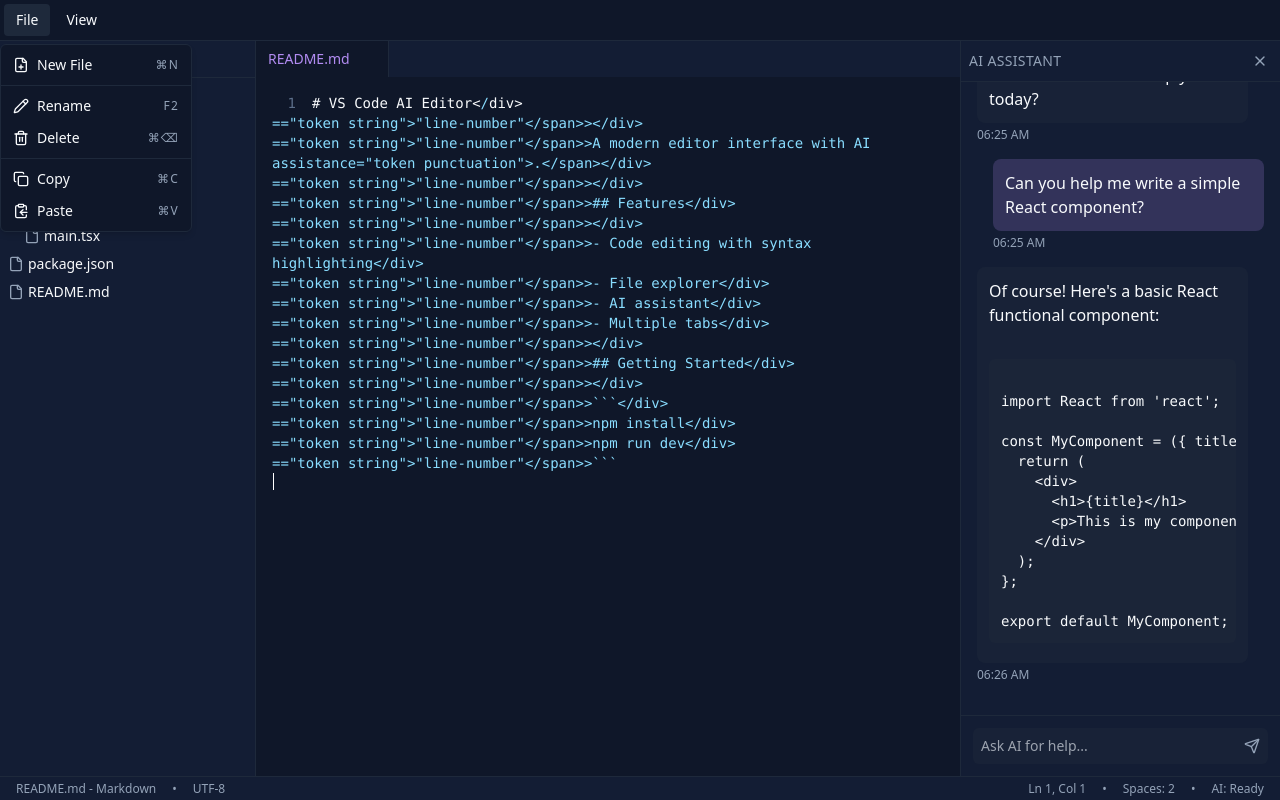
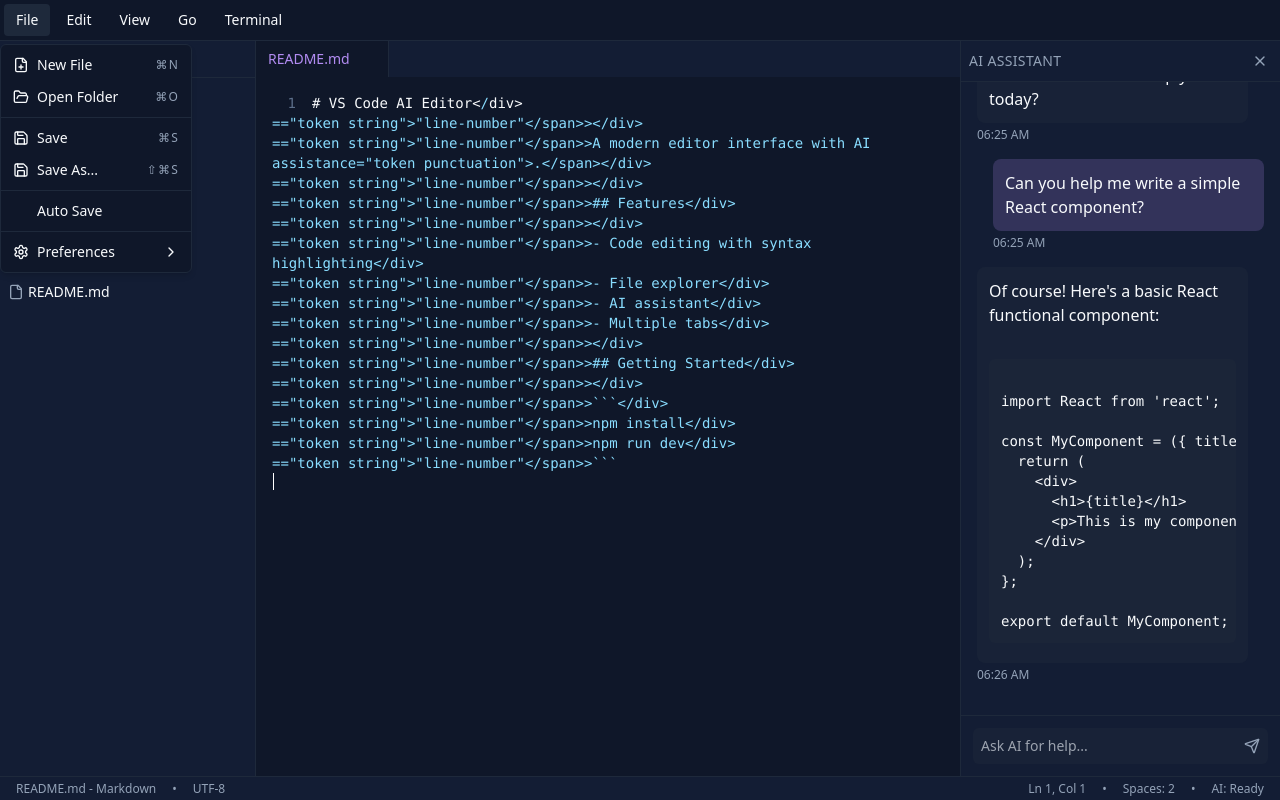
Before and after one commit to unworldX/ai-editor-vision, a React (Vite) app: page / in a window 1280 px wide. Both pictures are taken after a click on the button "File". Built offline with nearby package versions, Linux system fonts and the light colour scheme.

Commit message:
Add menu bar items
Implement the menu bar with the specified items and submenus.

```diff
--- a/src/components/MenuBar.tsx
+++ b/src/components/MenuBar.tsx
@@ -8,16 +8,35 @@ import {
   MenubarSeparator,
   MenubarShortcut,
   MenubarTrigger,
+  MenubarSub,
+  MenubarSubContent,
+  MenubarSubTrigger,
+  MenubarCheckboxItem,
 } from './ui/menubar';
 import { FileItem } from '../utils/mockData';
 import {
   FilePlus,
-  Trash2,
-  Copy,
+  FolderOpen,
+  Save,
   ClipboardCopy,
   Terminal,
   LayoutDashboard,
   Pencil,
+  Settings,
+  FileSearch,
+  FolderSearch,
+  Undo2,
+  Redo2,
+  Scissors,
+  Copy,
+  Eye,
+  EyeOff,
+  Trash2,
+  Search,
+  ChevronDown,
+  Menu,
+  Maximize2,
+  Minimize2,
 } from 'lucide-react';
 
 interface MenuBarProps {
@@ -52,18 +71,60 @@ const MenuBar: React.FC<MenuBarProps> = ({
               New File
               <MenubarShortcut>⌘N</MenubarShortcut>
             </MenubarItem>
-            <MenubarSeparator />
-            <MenubarItem onClick={onRename} disabled={!activeFile}>
-              <Pencil className="w-4 h-4 mr-2" />
-              Rename
-              <MenubarShortcut>F2</MenubarShortcut>
-            </MenubarItem>
-            <MenubarItem onClick={onDelete} disabled={!activeFile}>
-              <Trash2 className="w-4 h-4 mr-2" />
-              Delete
-              <MenubarShortcut>⌘⌫</MenubarShortcut>
+            <MenubarItem>
+              <FolderOpen className="w-4 h-4 mr-2" />
+              Open Folder
+              <MenubarShortcut>⌘O</MenubarShortcut>
             </MenubarItem>
             <MenubarSeparator />
+            <MenubarItem disabled={!activeFile}>
+              <Save className="w-4 h-4 mr-2" />
+              Save
+              <MenubarShortcut>⌘S</MenubarShortcut>
+            </MenubarItem>
+            <MenubarItem disabled={!activeFile}>
+              <Save className="w-4 h-4 mr-2" />
+              Save As...
+              <MenubarShortcut>⇧⌘S</MenubarShortcut>
+            </MenubarItem>
+            <MenubarSeparator />
+            <MenubarCheckboxItem>
+              Auto Save
+            </MenubarCheckboxItem>
+            <MenubarSeparator />
+            <MenubarSub>
+              <MenubarSubTrigger>
+                <Settings className="w-4 h-4 mr-2" />
+                Preferences
+              </MenubarSubTrigger>
+              <MenubarSubContent>
+                <MenubarItem>Settings</MenubarItem>
+                <MenubarItem>Keyboard Shortcuts</MenubarItem>
+                <MenubarItem>User Snippets</MenubarItem>
+              </MenubarSubContent>
+            </MenubarSub>
+          </MenubarContent>
+        </MenubarMenu>
+
+        <MenubarMenu>
+          <MenubarTrigger>Edit</MenubarTrigger>
+          <MenubarContent>
+            <MenubarItem>
+              <Undo2 className="w-4 h-4 mr-2" />
+              Undo
+              <MenubarShortcut>⌘Z</MenubarShortcut>
+            </MenubarItem>
+            <MenubarItem>
+              <Redo2 className="w-4 h-4 mr-2" />
+              Redo
+              <MenubarShortcut>⇧⌘Z</MenubarShortcut>
+            </MenubarItem>
+            <MenubarSeparator />
+            <MenubarItem disabled={!activeFile}>
+              <Scissors className="w-4 h-4 mr-2" />
+              Cut
+              <MenubarShortcut>⌘X</MenubarShortcut>
+            </MenubarItem>
             <MenubarItem onClick={onCopy} disabled={!activeFile}>
               <Copy className="w-4 h-4 mr-2" />
               Copy
@@ -74,20 +135,82 @@ const MenuBar: React.FC<MenuBarProps> = ({
               Paste
               <MenubarShortcut>⌘V</MenubarShortcut>
             </MenubarItem>
+            <MenubarSeparator />
+            <MenubarItem>
+              <Search className="w-4 h-4 mr-2" />
+              Find
+              <MenubarShortcut>⌘F</MenubarShortcut>
+            </MenubarItem>
+            <MenubarItem>
+              <Search className="w-4 h-4 mr-2" />
+              Replace
+              <MenubarShortcut>⌘H</MenubarShortcut>
+            </MenubarItem>
           </MenubarContent>
         </MenubarMenu>
 
         <MenubarMenu>
           <MenubarTrigger>View</MenubarTrigger>
           <MenubarContent>
-            <MenubarItem onClick={onToggleTerminal}>
-              <Terminal className="w-4 h-4 mr-2" />
-              Toggle Terminal
-              <MenubarShortcut>⌘J</MenubarShortcut>
-            </MenubarItem>
             <MenubarItem onClick={onToggleLayout}>
               <LayoutDashboard className="w-4 h-4 mr-2" />
               Toggle Layout
+              <MenubarShortcut>⌘\\</MenubarShortcut>
+            </MenubarItem>
+            <MenubarSeparator />
+            <MenubarCheckboxItem>
+              <Menu className="w-4 h-4 mr-2" />
+              Show Menu Bar
+            </MenubarCheckboxItem>
+            <MenubarCheckboxItem>
+              <Eye className="w-4 h-4 mr-2" />
+              Show Side Bar
+            </MenubarCheckboxItem>
+            <MenubarCheckboxItem>
+              <EyeOff className="w-4 h-4 mr-2" />
+              Show Status Bar
+            </MenubarCheckboxItem>
+            <MenubarSeparator />
+            <MenubarItem>
+              <Maximize2 className="w-4 h-4 mr-2" />
+              Full Screen
+              <MenubarShortcut>F11</MenubarShortcut>
+            </MenubarItem>
+            <MenubarItem>
+              <Minimize2 className="w-4 h-4 mr-2" />
+              Zen Mode
+              <MenubarShortcut>⌘K Z</MenubarShortcut>
+            </MenubarItem>
+          </MenubarContent>
+        </MenubarMenu>
+
+        <MenubarMenu>
+          <MenubarTrigger>Go</MenubarTrigger>
+          <MenubarContent>
+            <MenubarItem>
+              <FileSearch className="w-4 h-4 mr-2" />
+              Go to File...
+              <MenubarShortcut>⌘P</MenubarShortcut>
+            </MenubarItem>
+            <MenubarItem>
+              <FolderSearch className="w-4 h-4 mr-2" />
+              Find in Files
+              <MenubarShortcut>⇧⌘F</MenubarShortcut>
+            </MenubarItem>
+          </MenubarContent>
+        </MenubarMenu>
+
+        <MenubarMenu>
+          <MenubarTrigger>Terminal</MenubarTrigger>
+          <MenubarContent>
+            <MenubarItem onClick={onToggleTerminal}>
+              <Terminal className="w-4 h-4 mr-2" />
+              New Terminal
+              <MenubarShortcut>⌘J</MenubarShortcut>
+            </MenubarItem>
+            <MenubarItem disabled>
+              <Terminal className="w-4 h-4 mr-2" />
+              Split Terminal
               <MenubarShortcut>⌘\\</MenubarShortcut>
             </MenubarItem>
           </MenubarContent>
--- a/src/pages/Index.tsx
+++ b/src/pages/Index.tsx
@@ -1,4 +1,3 @@
-
 import React, { useState, useEffect } from 'react';
 import Sidebar from '../components/Sidebar';
 import Editor from '../components/Editor';
@@ -20,16 +19,18 @@ const Index: React.FC = () => {
     if (file.type === 'file') {
       const isOpen = openFiles.some(f => f.id === file.id);
 
-      if (!isOpen && file.content) {
-        setOpenFiles([
-          ...openFiles.map(f => ({ ...f, isActive: false })),
-          {
-            id: file.id,
-            name: file.name,
-            content: file.content,
-            extension: file.extension || '',
-            isActive: true
-          }
+      if (!isOpen && file.content !== undefined) {
+        const newOpenFile: OpenFile = {
+          id: file.id,
+          name: file.name,
+          content: file.content,
+          extension: file.extension || '',
+          isActive: true
+        };
+
+        setOpenFiles(prev => [
+          ...prev.map(f => ({ ...f, isActive: false })),
+          newOpenFile
         ]);
       }
 
@@ -75,7 +76,6 @@ const Index: React.FC = () => {
     };
     setFiles(prev => [...prev, newFile]);
 
-    // Create an OpenFile from FileItem, ensuring all required fields are present
     if (newFile.content !== undefined) {
       const newOpenFile: OpenFile = {
         id: newFile.id,
@@ -145,7 +145,7 @@ const Index: React.FC = () => {
   useEffect(() => {
     if (openFiles.length === 0) {
       const readmeFile = findFileById(files, '9');
-      if (readmeFile && readmeFile.type === 'file' && readmeFile.content) {
+      if (readmeFile && readmeFile.type === 'file' && readmeFile.content !== undefined) {
         handleFileSelect(readmeFile);
       }
     }
```
